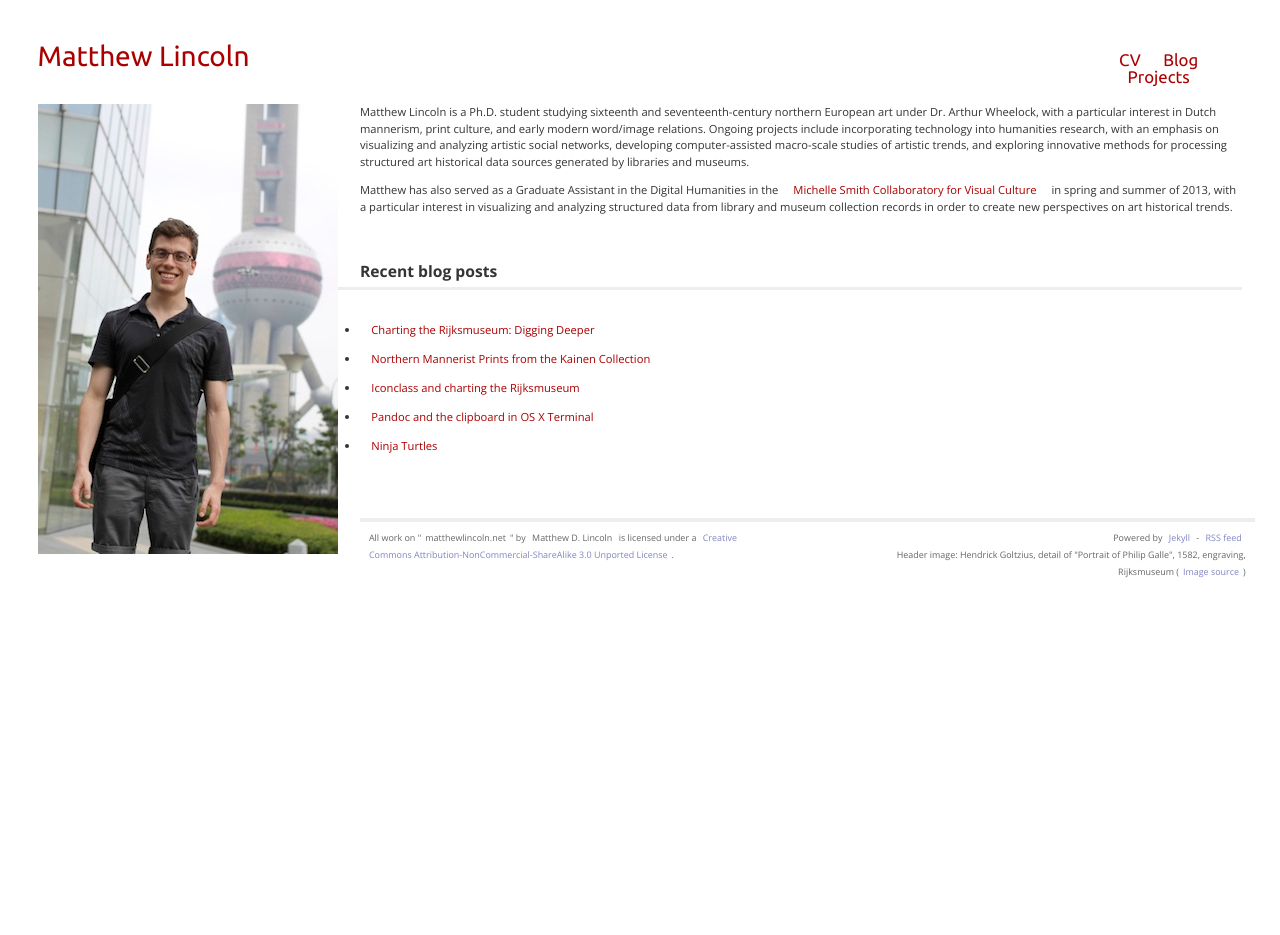
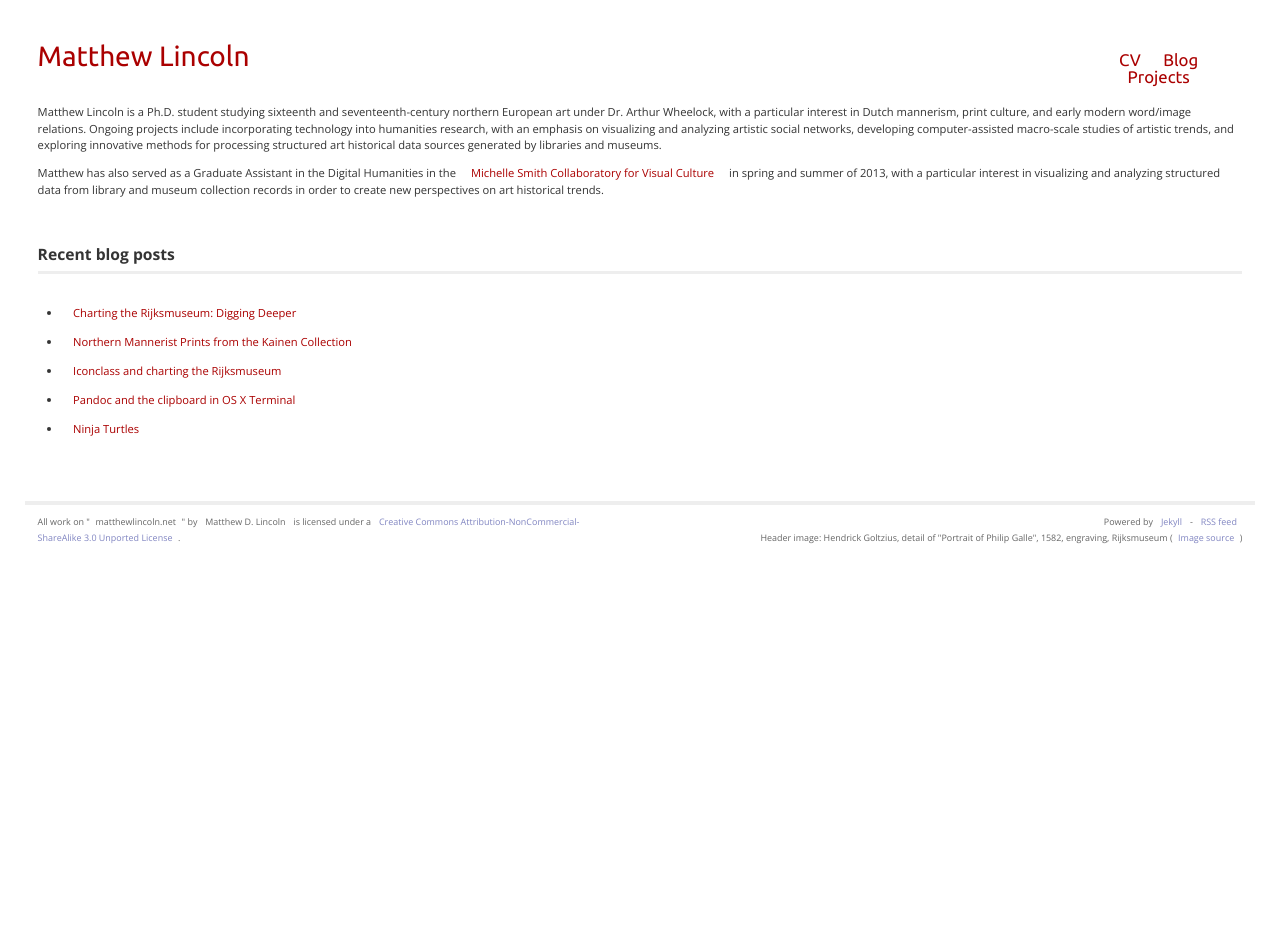
Before and after one commit to mdlincoln/mdlincoln.github.io, a Jekyll site: the page built from index.md, in a window 1280 px wide. Built offline with Jekyll 4.4.1, drawn with Linux system fonts in a browser that asks for light colours.

Commit message:
Put image on CV page

```diff
--- a/index.md
+++ b/index.md
@@ -5,7 +5,6 @@
 ---
 
 
-<img class="avatar" src="/assets/images/author.jpg" />
 
 
 Matthew Lincoln is a Ph.D. student studying sixteenth and seventeenth-century northern European art under Dr. Arthur Wheelock, with a particular interest in Dutch mannerism, print culture, and early modern word/image relations. Ongoing projects include incorporating technology into humanities research, with an emphasis on visualizing and analyzing artistic social networks, developing computer-assisted macro-scale studies of artistic trends, and exploring innovative methods for processing structured art historical data sources generated by libraries and museums.
```
Also changed, not shown: about/index.md (+3 -0 lines).
